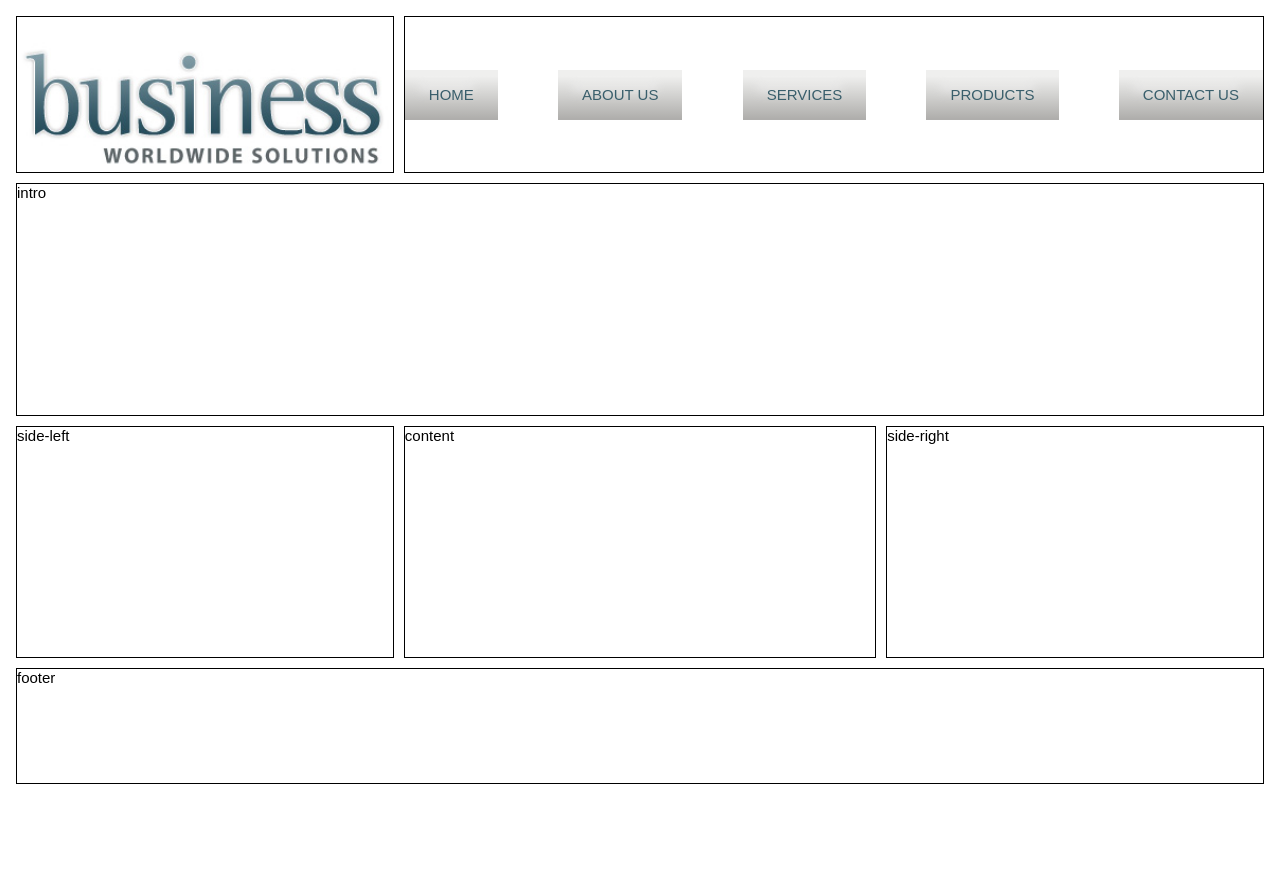
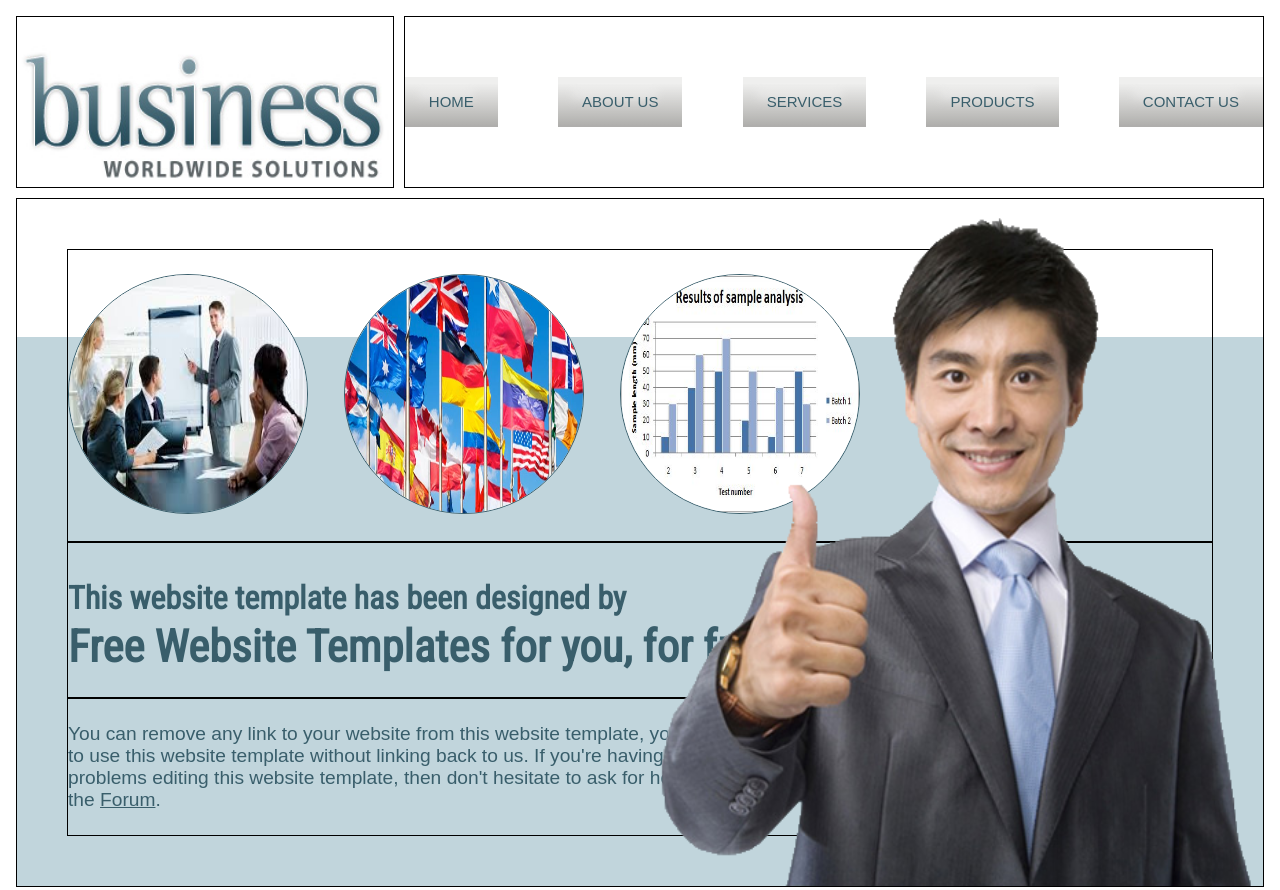
Before and after one commit to flyjwayur/Integrify-2ndDesignMock, a plain HTML site: page index.html in a window 1280 px wide. Shown: the top 890 px of the page. Before the commit the page ends 800 px from the top, so only its background shows below. Drawn offline with Linux system fonts and the light colour scheme.

Commit message:
Create intro with images

```diff
--- a/css/style.css
+++ b/css/style.css
@@ -11,17 +11,17 @@
     --font-main-title: 'Alegreya', serif;
     --font-middle-title: 'Roboto Condensed', sans-serif;
     --font-content: Arial, Helvetica, sans-serif;
-
     /* color */
     --dark-teal: #395e6b;
+    --middle-teal: #c1d5dc;
+    --light-teal: #e3e8eb;
     --dark-grey: #5d5d5d;
     /* main text color */
     --middle-grey: #afaeac;
     --alpha-middle-grey: rgba(175, 174, 172, 0.2);
     /* grey in footer*/
     --light-grey: #f5f5f5;
-    --white : #ffffff;
-
+    --white: #ffffff;
     /* border */
     --dash-border: 1px dashed --middle-grey;
 }
@@ -40,10 +40,10 @@ body {
 }
 
 .wrapper {
-    height: 100vh;
+    height: 100%;
     padding: 1rem;
     display: grid;
-    grid-template: [header-top] "logo nav nav" 2fr [header-bottom intro-top] "intro intro intro" 4fr [intro-bottom content-top]"side-left content side-right" 4fr[content-bottom footer-top] "footer footer footer" 2fr [footer-bottom] / 2fr 2.5fr 2fr;
+    grid-template: [header-top] "logo nav nav" 1fr [header-bottom intro-top] "intro intro intro" 4fr [intro-bottom content-top]"side-left content side-right" 4fr[content-bottom footer-top] "footer footer footer" 1fr [footer-bottom] / 2fr 2.5fr 2fr;
     grid-gap: 10px;
 }
 
@@ -95,6 +95,7 @@ body {
 }
 
 /* Header >> nav */
+
 nav ul {
     list-style-type: none;
     display: flex;
@@ -120,3 +121,71 @@ nav ul a {
     text-transform: uppercase;
     color: var(--dark-teal);
 }
+
+/*** Intro ***/
+
+.intro {
+    background: linear-gradient(var(--light-teal), var(--middle-teal) 70px);
+    position: relative;
+    z-index: 1;
+    padding: 50px;
+}
+
+.intro:before {
+    position: absolute;
+    z-index: -1;
+    top: 0;
+    left: 0;
+    width: 100%;
+    height: 20%;
+    content: "";
+    background: var(--white);
+}
+
+.intro section {
+    display: flex;
+    flex-direction: column;
+    justify-content: space-around;
+}
+
+.intro section div{
+    padding-top: 1.5rem;
+    padding-bottom: 1.5rem;
+}
+
+.intro__imgs_container img {
+    border-radius: 50%;
+    border: 1px solid var(--dark-teal);
+    width: 15rem;
+    height: 15rem;
+    margin-right: 2rem;
+}
+
+.intro__main_text {
+    font-family: var(--font-middle-title);
+    font-size: 2.8rem;
+    color: var(--dark-teal);
+    font-weight: bold;
+}
+
+.intro__main_text span {
+    font-size: 2rem;
+}
+
+.intro_content{
+    font-size: 1.2rem;
+    color: var(--dark-teal);
+}
+
+.intro_content a{
+    color: var(--dark-teal);
+}
+
+.intro__smiling-man{
+    display: inline-block;
+    width: 50%;
+    height: 100%;
+    position: absolute;
+    bottom: 0px;
+    right: 0px;
+}
--- a/index.html
+++ b/index.html
@@ -39,7 +39,26 @@
             </nav>
         </div>
         <!-- Intro -->
-        <div class="intro">intro</div>
+        <div class="intro">
+            <section>
+                <div class="intro__imgs_container">
+                    <img src="assets/Meeting.jpeg" alt="meeting_img">
+                    <img src="assets/Flags.jpg" alt="flag_img">
+                    <img src="assets/Chart.jpg" alt="chart_img">
+                </div>
+                <div class="intro__main_text">
+                    <span>This website template has been designed by</span></br>
+                    Free Website Templates for you, for free.
+                </div>
+                <div class="intro_content">
+                    You can remove any link to your website from this website template, you're free </br>
+                    to use this website template without linking back to us. If you're having</br>
+                    problems editing this website template, then don't hesitate to ask for help on</br>
+                    the <a href="">Forum</a>.
+                </div>
+                <img class="intro__smiling-man" src="assets/smiling-man.png">
+            </section>
+        </div>
         <!-- Side & main contents -->
         <div class="side-left">side-left</div>
         <div class="content">content</div>
```
